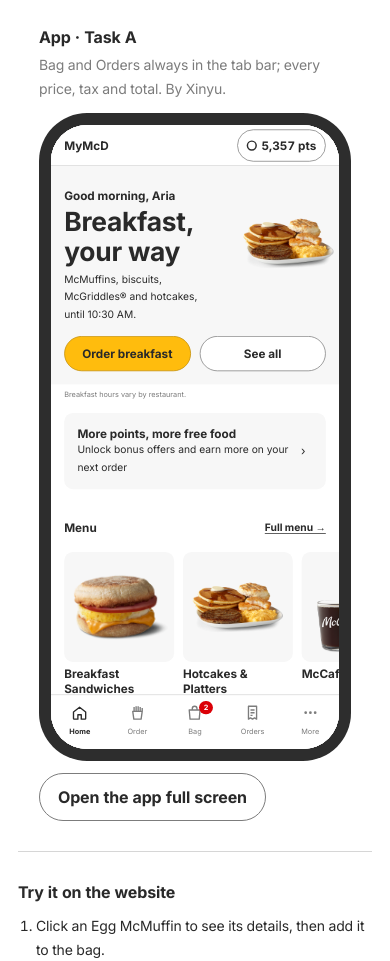
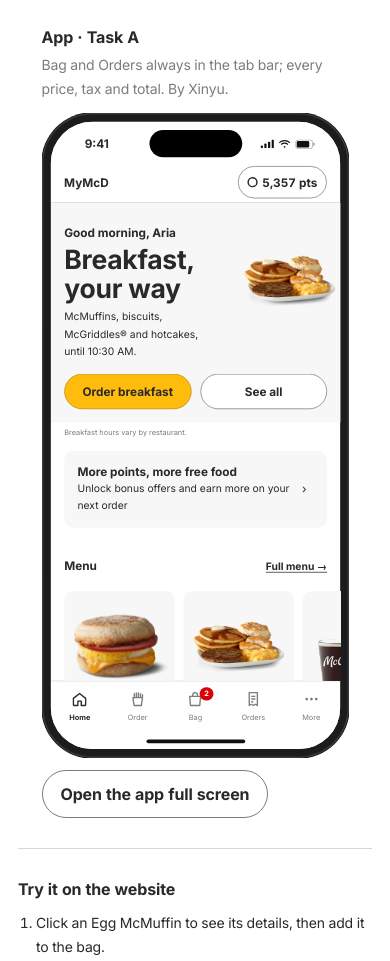
Before and after one commit to Marie-6/HelloWorld_week9_Mcdonalds, a plain HTML site: page demo/index.html in a window 390 px wide. Shown: the part 946-1907 px from the top of the page. Drawn offline with Linux system fonts and the light colour scheme.

Commit message:
Demo: show the app in its own iPhone frame
Load mobile/ 521px wide so it keeps Xinyu's iPhone frame (status bar,
Dynamic Island, home bar) instead of the edge-to-edge phone mode, hide its
notes column and page background, and clip to the 417x876 device.
mobile/index.html unchanged. Logged in prompt.md/process.md.

Co-Authored-By: Claude Opus 5.5 <noreply@anthropic.com>

```diff
--- a/demo/index.html
+++ b/demo/index.html
@@ -53,9 +53,10 @@ header p { max-width: 820px; margin: var(--s2) 0 0; }
 .device .cap { margin: 0 0 var(--s2); }
 .laptop .bezel { background: var(--charcoal); border-radius: 12px 12px 0 0; padding: var(--s2) var(--s2) var(--s2); }
 .laptop .base { height: 18px; background: var(--line); border-radius: 0 0 12px 12px; margin: 0 -2%; }
-.phone .bezel { background: var(--charcoal); border-radius: 48px; padding: var(--s2); }
 .screen { position: relative; overflow: hidden; background: var(--canvas); }
-.phone .screen { border-radius: 36px; }
+/* The app draws its own iPhone frame (status bar, Dynamic Island, home bar) when it's wider than 520px. */
+.phone .screen { background: none; }
+.phone .screen iframe { background: transparent; color-scheme: light; }
 .screen iframe { position: absolute; top: 0; left: 0; border: 0; transform-origin: 0 0; background: var(--canvas); }
 .open { margin-top: var(--s2); }
 
@@ -100,9 +101,9 @@ footer { padding-top: var(--s3); padding-bottom: var(--s4); border-top: 1px soli
     <div class="device phone">
       <h2 class="t-heading">App · Task A</h2>
       <p class="cap t-body-s muted">Bag and Orders always in the tab bar; every price, tax and total. By Xinyu.</p>
-      <div class="bezel"><div class="screen" id="phoneScreen">
-        <iframe src="../mobile/index.html" title="Mobile app prototype" data-w="393" data-h="852"></iframe>
-      </div></div>
+      <div class="screen" id="phoneScreen">
+        <iframe src="../mobile/index.html" title="Mobile app prototype" data-w="521" data-h="876" data-clip="417"></iframe>
+      </div>
       <a class="btn btn-secondary open" href="../mobile/">Open the app full screen</a>
     </div>
   </section>
@@ -133,23 +134,36 @@ footer { padding-top: var(--s3); padding-bottom: var(--s4); border-top: 1px soli
 </footer>
 
 <script>
-// Each prototype renders at its real size (laptop 1366×854, phone 393×852) and is scaled to fit its frame.
+// Each prototype renders at its real size and is scaled to fit. The laptop shows the website at 1366×854.
+// The app is rendered 521px wide so it keeps its own 417×876 iPhone frame (narrower, it goes edge-to-edge),
+// and only the frame is shown.
 function fit() {
   const laptop = document.getElementById("laptopScreen");
   const phone = document.getElementById("phoneScreen");
-  const phoneH = Math.min(720, Math.max(480, innerHeight - 220));
-  const phoneW = Math.round(phoneH * 393 / 852);
+  const phoneH = Math.min(760, Math.max(480, innerHeight - 200));
+  const phoneW = Math.round(phoneH * 417 / 876);
   phone.style.width = phoneW + "px";
-  phone.closest(".device").style.width = (phoneW + 24) + "px"; // frame hugs the screen (12px bezel each side)
+  phone.closest(".device").style.width = phoneW + "px";
   for (const screen of [laptop, phone]) {
     const f = screen.querySelector("iframe");
     const w = +f.dataset.w, h = +f.dataset.h;
-    const s = screen.clientWidth / w;
+    const s = screen.clientWidth / (+f.dataset.clip || w);
     f.style.width = w + "px"; f.style.height = h + "px";
     f.style.transform = `scale(${s})`;
     screen.style.height = Math.round(h * s) + "px";
   }
 }
+// Show only the app's iPhone: hide its notes column, drop its page padding and background.
+const phoneFrame = document.querySelector("#phoneScreen iframe");
+function onlyIphone() {
+  try {
+    const d = phoneFrame.contentDocument;
+    if (!d || !d.head || d.getElementById("demo-only-iphone")) return;
+    d.head.insertAdjacentHTML("beforeend", '<style id="demo-only-iphone">.notes{display:none!important}html,body{background:transparent!important}.stage{padding:0!important;gap:0!important;justify-content:flex-start!important;align-items:flex-start!important;min-height:0!important}</style>');
+  } catch (e) {}
+}
+phoneFrame.addEventListener("load", onlyIphone);
+onlyIphone(); // in case it already loaded
 addEventListener("resize", fit);
 // Start each prototype at its top (resizing the frame while it loads can leave it scrolled).
 document.querySelectorAll(".screen iframe").forEach(f => f.addEventListener("load", () => {
```
Also changed, not shown: website/process-img/40-demo.jpg, 2 other files.
